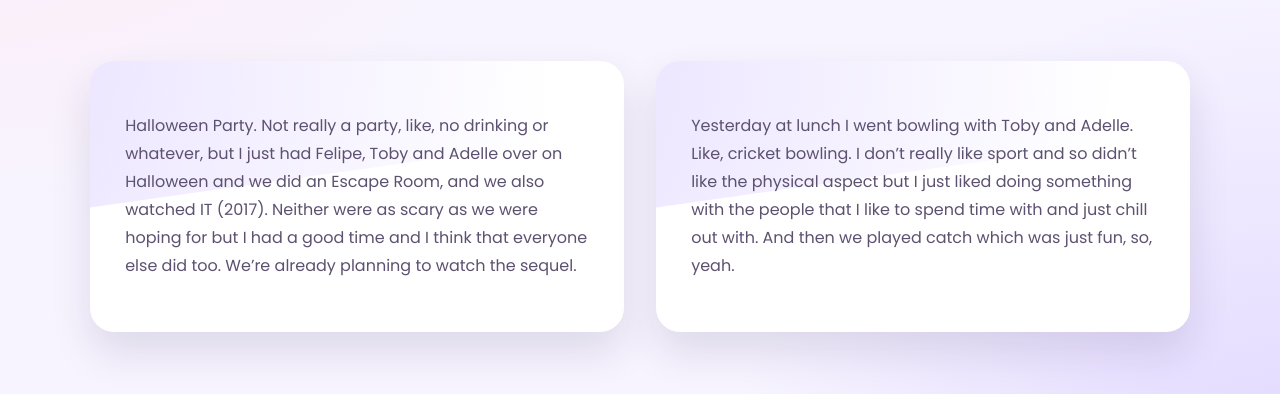
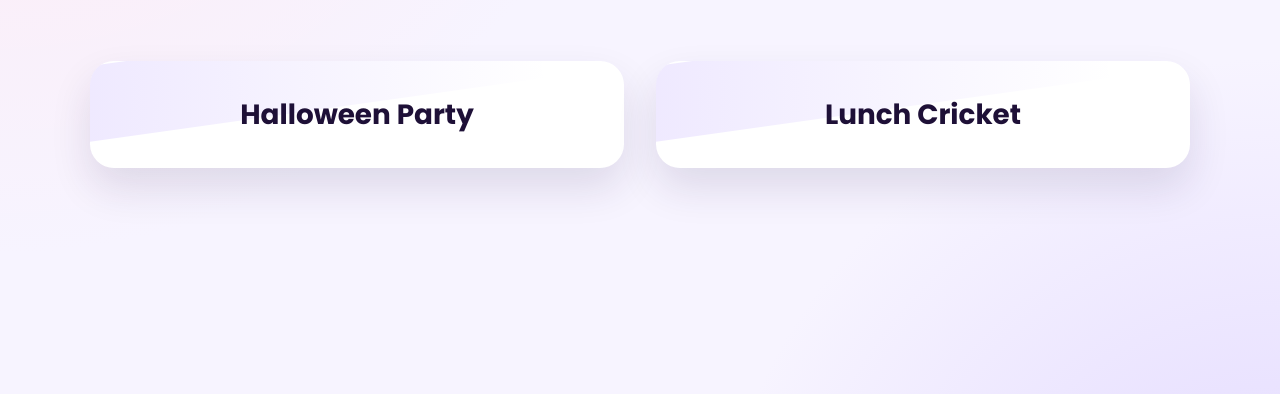
Before and after one commit to Grogu1010/WellbeingProject, a plain HTML site: page friends.html in a window 1280 px wide. Shown: the part 406-800 px from the top of the page. Drawn offline with Linux system fonts and the light colour scheme.

Commit message:
Standardize story card dimensions

```diff
--- a/friends.html
+++ b/friends.html
@@ -40,24 +40,39 @@
 
       <section class="card-grid">
         <div class="container grid">
-          <article class="story-card">
-            <p>
-              Halloween Party. Not really a party, like, no drinking or whatever,
-              but I just had Felipe, Toby and Adelle over on Halloween and we did
-              an Escape Room, and we also watched IT (2017). Neither were as
-              scary as we were hoping for but I had a good time and I think that
-              everyone else did too. We’re already planning to watch the sequel.
-            </p>
+          <article class="story-card" tabindex="0">
+            <div class="card-inner">
+              <div class="card-face card-front">
+                <h3>Halloween Party</h3>
+              </div>
+              <div class="card-face card-back">
+                <p>
+                  Not really a party, like, no drinking or whatever, but I just
+                  had Felipe, Toby and Adelle over on Halloween and we did an
+                  Escape Room, and we also watched IT (2017). Neither were as
+                  scary as we were hoping for but I had a good time and I think
+                  that everyone else did too. We’re already planning to watch the
+                  sequel.
+                </p>
+              </div>
+            </div>
           </article>
 
-          <article class="story-card">
-            <p>
-              Yesterday at lunch I went bowling with Toby and Adelle. Like,
-              cricket bowling. I don’t really like sport and so didn’t like the
-              physical aspect but I just liked doing something with the people
-              that I like to spend time with and just chill out with. And then we
-              played catch which was just fun, so, yeah.
-            </p>
+          <article class="story-card" tabindex="0">
+            <div class="card-inner">
+              <div class="card-face card-front">
+                <h3>Lunch Cricket</h3>
+              </div>
+              <div class="card-face card-back">
+                <p>
+                  Yesterday at lunch I went bowling with Toby and Adelle. Like,
+                  cricket bowling. I don’t really like sport and so didn’t like
+                  the physical aspect but I just liked doing something with the
+                  people that I like to spend time with and just chill out with.
+                  And then we played catch which was just fun, so, yeah.
+                </p>
+              </div>
+            </div>
           </article>
         </div>
       </section>
--- a/styles.css
+++ b/styles.css
@@ -260,32 +260,96 @@ a:focus {
 }
 
 .story-card {
+  position: relative;
+  perspective: 1200px;
+  outline: none;
+  height: var(--story-card-height, 380px);
+}
+
+.story-card .card-inner {
+  position: relative;
+  width: 100%;
+  height: 100%;
+  transform-style: preserve-3d;
+  transition: transform 0.6s ease;
+}
+
+.story-card .card-face {
+  position: absolute;
+  inset: 0;
+  display: flex;
+  flex-direction: column;
+  align-items: center;
+  justify-content: center;
+  text-align: center;
+  padding: clamp(1.8rem, 1.4rem + 0.8vw, 2.4rem) clamp(1.6rem, 1.3rem + 0.6vw, 2.2rem);
   background: var(--bg-alt);
-  padding: 2.2rem;
   border-radius: 24px;
   box-shadow: var(--shadow);
-  position: relative;
+  backface-visibility: hidden;
   overflow: hidden;
 }
 
-.story-card::before {
+.story-card .card-face::before {
   content: "";
   position: absolute;
   inset: -30% -40% auto -40%;
   height: 70%;
-  background: radial-gradient(circle at top left, rgba(124, 77, 255, 0.2), transparent 70%);
+  background: radial-gradient(circle at top left, rgba(124, 77, 255, 0.18), transparent 70%);
   transform: rotate(-8deg);
+  pointer-events: none;
 }
 
-.story-card h2 {
-  margin-top: 0.4rem;
-  font-size: 1.4rem;
+.story-card .card-face > * {
+  position: relative;
+  margin: 0;
 }
 
-.story-card p {
+.story-card .card-front h3 {
+  font-size: clamp(1.35rem, 1.1rem + 0.8vw, 1.75rem);
+}
+
+.story-card .card-back {
+  transform: rotateY(180deg);
+  align-items: stretch;
+  text-align: left;
+  justify-content: center;
+}
+
+.story-card .card-back p {
+  color: var(--muted);
+  line-height: 1.5;
+  text-align: left;
+  font-size: clamp(0.9rem, 0.8rem + 0.3vw, 1.05rem);
+  overflow-wrap: anywhere;
+  text-wrap: pretty;
+}
+
+.story-card .card-back p + p {
+  margin-top: 1rem;
+}
+
+.story-card:hover .card-inner,
+.story-card:focus .card-inner,
+.story-card:focus-within .card-inner {
+  transform: rotateY(180deg);
+}
+
+.story-card:focus-visible .card-face {
+  box-shadow: var(--shadow), 0 0 0 3px rgba(124, 77, 255, 0.35);
+}
+
+.story-card .card-front,
+.story-card .card-back {
+  transform-style: preserve-3d;
+}
+
+.story-card .card-front {
   position: relative;
-  color: var(--muted);
-  line-height: 1.75;
+}
+
+.story-card .card-front {
+  font-weight: 600;
 }
 
 .card-tag {
```
Also changed, not shown: ai.html (+29 -15 lines), imagine-dragons.html (+75 -32 lines), speedcubing.html (+30 -15 lines).
